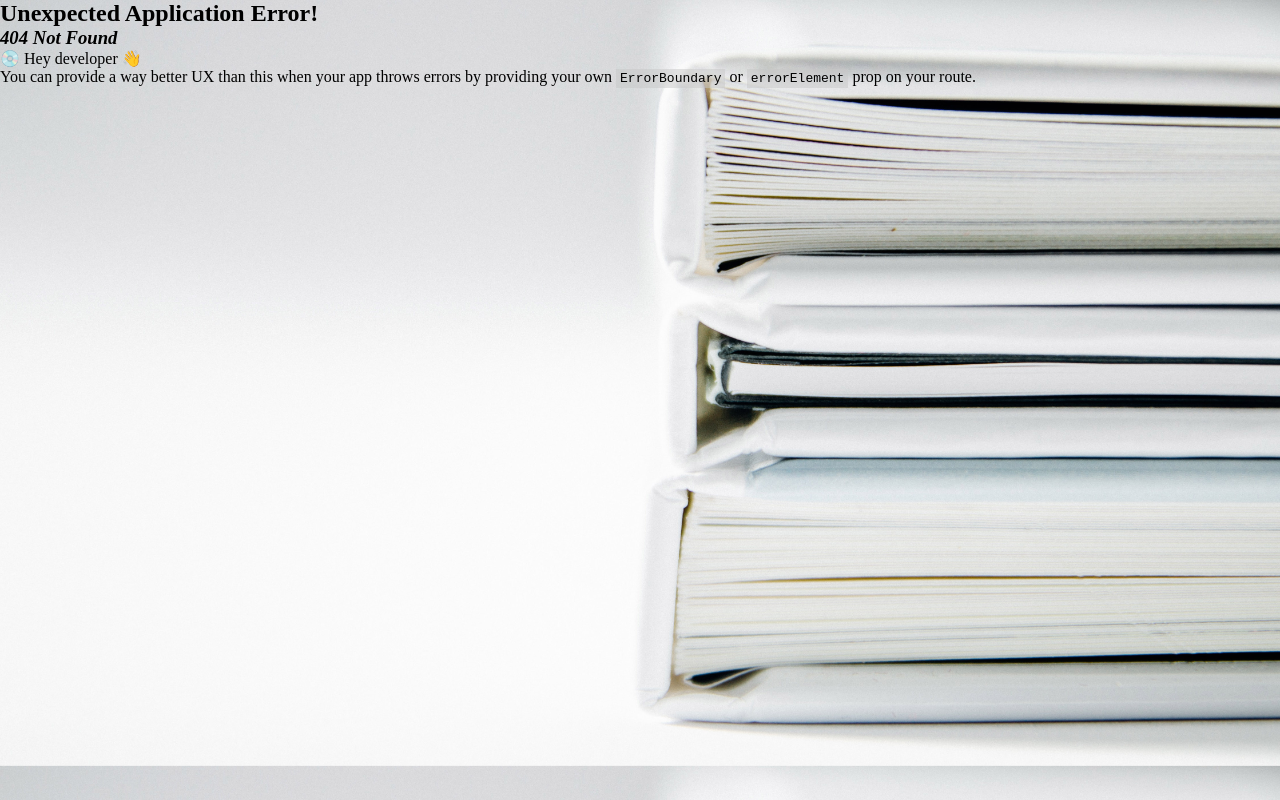
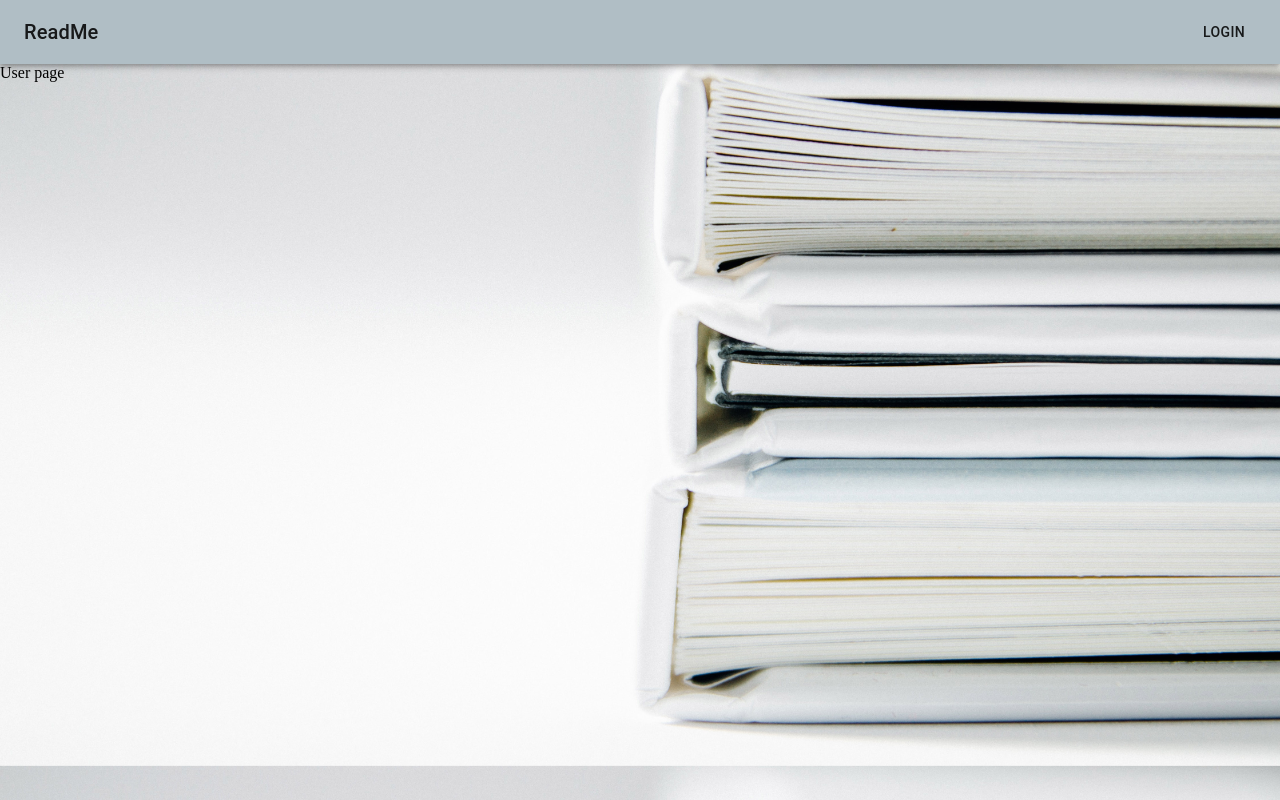
Before and after one commit to cleonor/ReadMe, a React (Create React App) app: page /user_books in a window 1280 px wide. Before the commit this address had no page. Built offline with nearby package versions, Linux system fonts and the light colour scheme.

Commit message:
create new route for user book page

```diff
--- /dev/null
+++ b/src/components/userBooks.tsx
@@ -0,0 +1,7 @@
+import * as React from "react";
+
+interface IInfoDialog {}
+
+export const UserBooks = (props: IInfoDialog) => {
+  return <div>User page</div>;
+};
--- a/src/index.tsx
+++ b/src/index.tsx
@@ -8,6 +8,7 @@ import { createBrowserRouter, RouterProvider } from "react-router-dom";
 import { CookiesProvider } from "react-cookie";
 import * as ReactDOM from "react-dom";
 import * as React from "react";
+import { UserBooks } from "./components/userBooks";
 
 const App = () => {
   const router = createBrowserRouter([
@@ -24,6 +25,15 @@ const App = () => {
       path: "/login",
       element: <LogIn />,
     },
+    {
+      path: "/user_books",
+      element: (
+        <>
+          <Navbar />
+          <UserBooks />
+        </>
+      ),
+    },
   ]);
 
   return (
```
